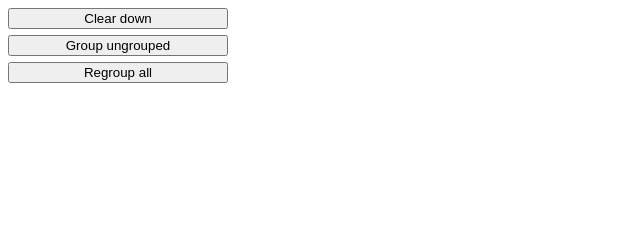
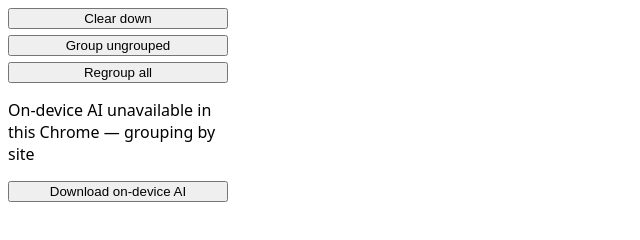
Before and after one commit to Waxmard/tabgarden, a website with bundled scripts: page src/popup.html in a window 1280 px wide. Shown: the whole page, without its empty margins (0-640 px from the left). Built offline with nearby package versions, Linux system fonts and the light colour scheme.

Commit message:
feat: add on-device AI status and download button to popup
The popup previously attempted to trigger model downloads silently on
grouping clicks, leaving users unaware of the model readiness or why
site fallback occurred.

Check model availability when opening the popup, display descriptive
status text, and show an explicit button to start downloading when the
model is downloadable.

```diff
--- a/src/ai.js
+++ b/src/ai.js
@@ -33,14 +33,16 @@ function systemPrompt(existingNames) {
   );
 }
 
-export async function proposeGroups(tabs, existingNames) {
-  if (!globalThis.LanguageModel) {
-    throw new Error('On-device AI unavailable in this Chrome');
-  }
-  const availability = await Promise.race([
+export async function nanoAvailability() {
+  if (!globalThis.LanguageModel) return 'no-api';
+  return await Promise.race([
     LanguageModel.availability(NANO_OPTIONS),
     new Promise((r) => setTimeout(r, 5000, 'timeout')),
   ]);
+}
+
+export async function proposeGroups(tabs, existingNames) {
+  const availability = await nanoAvailability();
   if (availability !== 'available') {
     throw new Error(`On-device AI not ready: ${availability}`);
   }
--- a/src/popup.html
+++ b/src/popup.html
@@ -13,6 +13,7 @@
     <button data-action="regroup-all">Regroup all</button>
     <p id="status"></p>
     <p id="model"></p>
+    <button id="download" hidden>Download on-device AI</button>
     <script type="module" src="popup.js"></script>
   </body>
 </html>
--- a/src/popup.js
+++ b/src/popup.js
@@ -1,7 +1,8 @@
-import { NANO_OPTIONS } from './ai.js';
+import { NANO_OPTIONS, nanoAvailability } from './ai.js';
 
 const status = document.getElementById('status');
 const model = document.getElementById('model');
+const download = document.getElementById('download');
 const buttons = document.querySelectorAll('button');
 
 function describe(r) {
@@ -13,10 +14,25 @@ function describe(r) {
   return `Grouped ${grouped} tabs into ${groups} groups${how}`;
 }
 
-async function startModelDownload() {
-  if (!globalThis.LanguageModel) return;
-  const a = await LanguageModel.availability(NANO_OPTIONS);
-  if (a !== 'downloadable' && a !== 'downloading') return;
+const MODEL_STATES = {
+  available: 'On-device AI ready',
+  downloadable: 'On-device AI not downloaded — grouping by site',
+  downloading: 'On-device AI downloading…',
+  unavailable: 'On-device AI not supported on this device — grouping by site',
+  'no-api': 'On-device AI unavailable in this Chrome — grouping by site',
+};
+
+async function showModelState() {
+  const a = await nanoAvailability();
+  model.textContent =
+    MODEL_STATES[a] ?? 'On-device AI not responding — grouping by site';
+  download.hidden = a !== 'downloadable' && a !== 'downloading';
+}
+
+showModelState();
+
+download.addEventListener('click', () => {
+  download.hidden = true;
   model.textContent = 'On-device AI downloading…';
   LanguageModel.create({
     ...NANO_OPTIONS,
@@ -28,17 +44,17 @@ async function startModelDownload() {
   }).then(
     (s) => {
       s.destroy();
-      model.textContent = 'On-device AI ready — run again for topic grouping';
+      model.textContent = 'On-device AI ready';
     },
     (e) => {
       model.textContent = `On-device AI unavailable: ${e.message}`;
+      download.hidden = false;
     }
   );
-}
+});
 
 for (const b of document.querySelectorAll('[data-action]')) {
   b.addEventListener('click', async () => {
-    if (b.dataset.action !== 'clear-down') startModelDownload();
     for (const x of buttons) x.disabled = true;
     status.textContent = 'Working…';
     const r = await chrome.runtime.sendMessage({ action: b.dataset.action });
```
